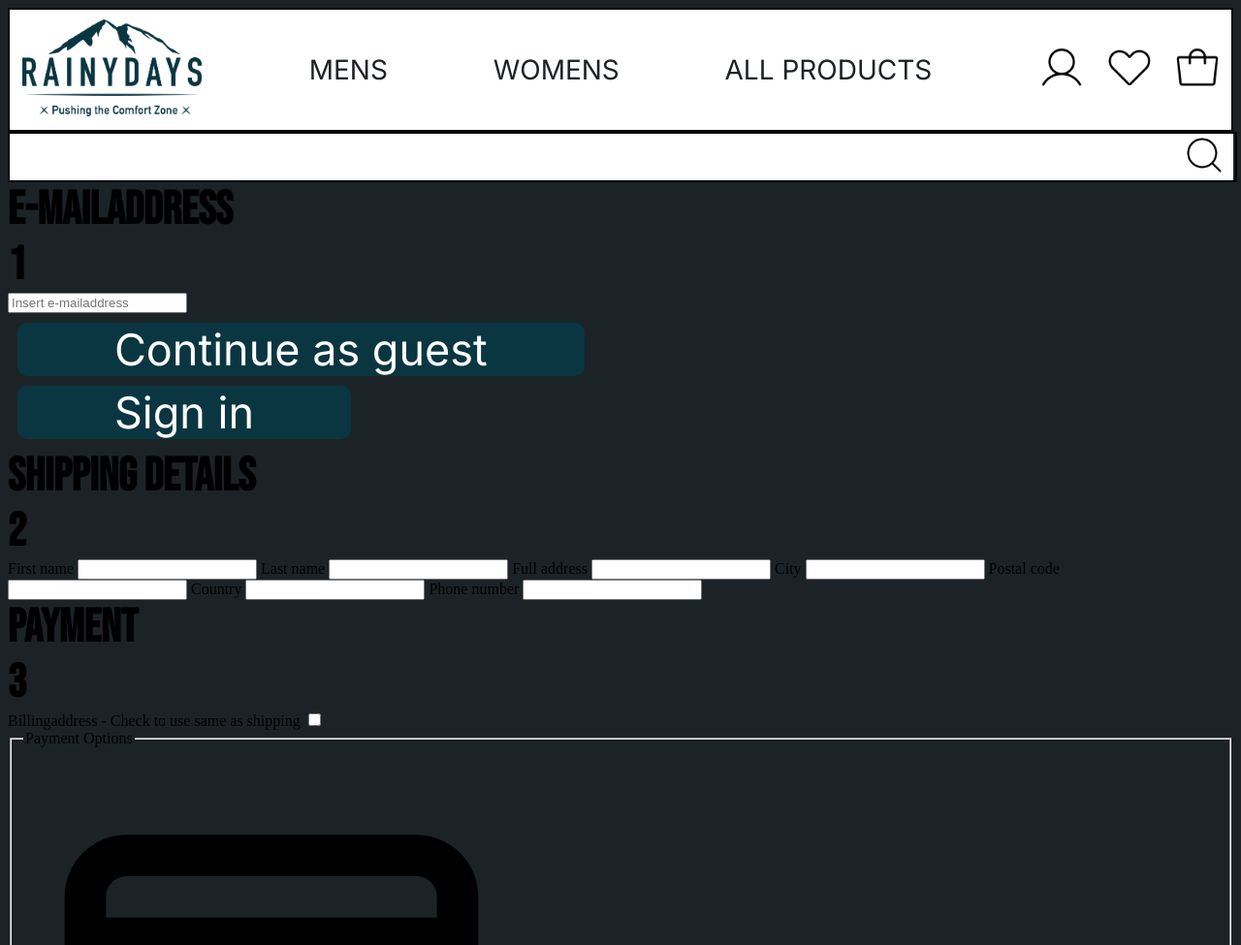
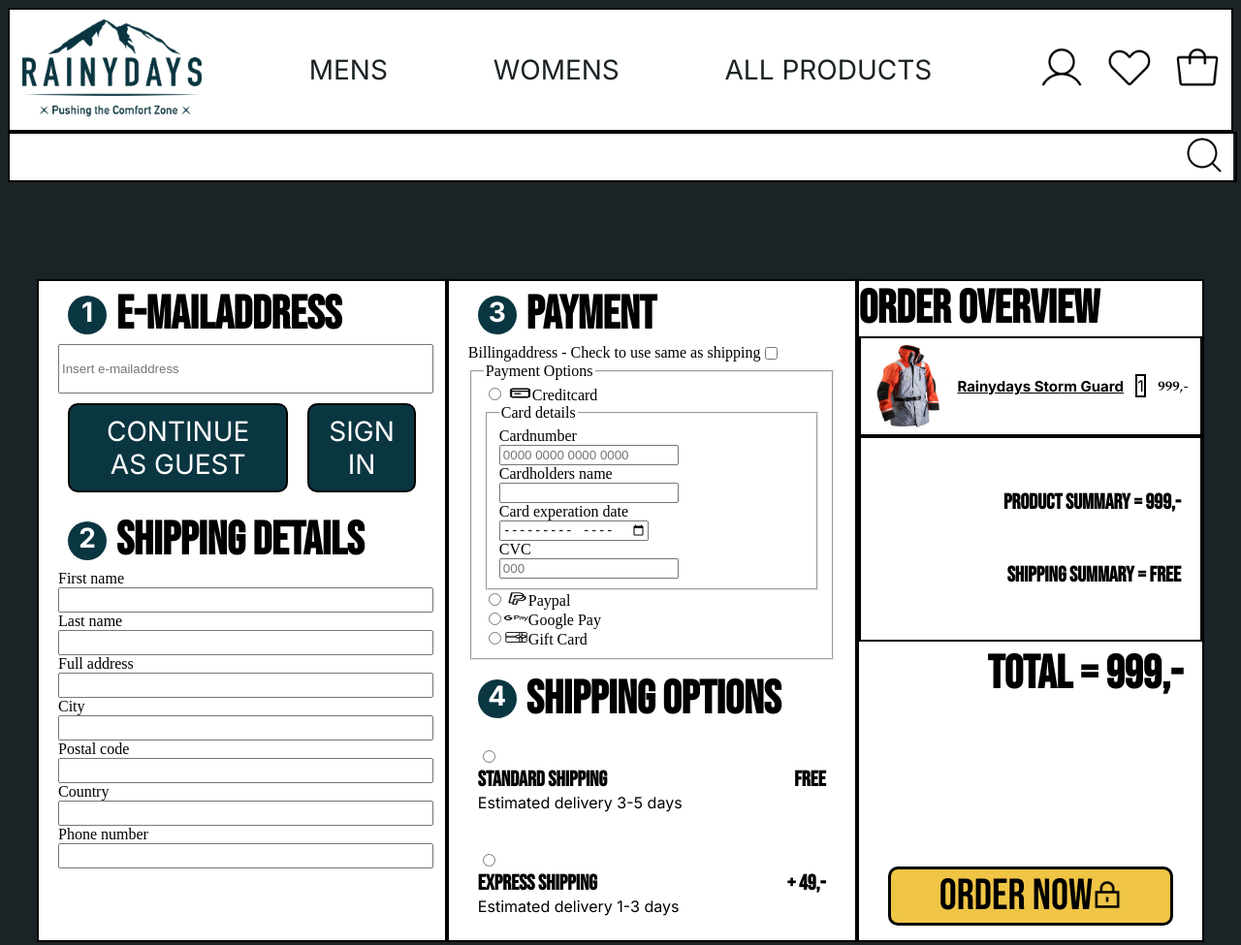
Before and after one commit to Siriskarsvag/rainydays, a plain HTML site: page products/payment-details.html in a window 1280 px wide. Shown: the top 975 px of the page at 97% size. Drawn offline with nearby package versions, Linux system fonts and the light colour scheme.

Commit message:
Added styling to payment detail page

```diff
--- a/products/payment-details.html
+++ b/products/payment-details.html
@@ -39,88 +39,95 @@
                 </div>
         </header>
         <main>
+            <section class="payment">
                 <section class="payment-steps">
-                <div class="step-1">
+                    <div class="step-section">
+                        <div class="step-header">
+                            <h2 class="steps">1</h2>
                             <h2>E-mailaddress</h2>
-                    <h2 class="steps">1</h2>
-                    <form>
-                        <input type="email" id="email" name="email" placeholder="Insert e-mailaddress">
+                        </div>
+                        <form class="email">
+                            <input type="email" id="email" name="email" placeholder="Insert e-mailaddress" autocomplete="on">
                         </form>
-                    <div class="cta-blue">
-                        <p>Continue as guest</p>
-                    </div>
-                    <div class="cta-blue">
-                        <p>Sign in</p>
+                        <div class="mail-buttons">
+                            <div class="cta-blue">CONTINUE AS GUEST</div>
+                            <div class="cta-blue">SIGN IN</div>
                         </div>
                     </div>
-                <div class="step-2">
+                    <div class="step-section">
+                        <div class="step-header">
+                            <h2 class="steps">2</h2>
                             <h2>Shipping Details</h2>
-                    <h2 class="steps">2</h2>
+                        </div>
                         <form class="shipping-form">
                             <label for="firstname">First name</label>
                             <input type="text" id="firstname" name="firstname">
                             <label for="lastname">Last name</label>
                             <input type="text" id="lastname" name="lastname">
                             <label for="address">Full address</label>
-                        <input type="text" id="address" name="address">
+                            <input type="text" id="address" name="address" autocomplete="on">
                             <label for="city">City</label>
                             <input type="text" id="city" name="city">
                             <label for="postalcode">Postal code</label>
                             <input type="number" id="postalcode" name="postalcode">
                             <label for="country">Country</label>
-                        <input type="text" id="country" name="country">
+                            <input type="text" id="country" name="country" autocomplete="on">
                             <label for="phone">Phone number</label>
-                        <input type="tel" id="phone" name="phone">
+                            <input type="tel" id="phone" name="phone" autocomplete="on">
                         </form>
                     </div>
-                <div class="step-3">
+                </section>
+                <section class="shipping-options">
+                    <div class="step-section">
+                        <div class="step-header">
+                            <h2 class="steps">3</h2>
                             <h2>Payment</h2>
-                    <h2 class="steps">3</h2>
+                        </div>
                         <form class="billing">
                             <label for="billingaddress">Billingaddress - Check to use same as shipping</label>
                             <input type="checkbox" id="billingaddress" name="billingaddress">
                         </form>
-                    <form class="payment-options">
-                        <fieldset>
+                        <form>
+                            <fieldset class="payment-options">
                                 <legend>Payment Options</legend>
-                            <label for="creditcard"><img src="../images/icons/10131970_creditcard_line_icon.png"/>Creditcard </label>
-                            <input type="radio" id="creditcard" name="creditcard">
-                                <form class="card-details">
-                                    <fieldset>
+                                <label for="creditcard"><input type="radio" id="creditcard" name="creditcard"> <img src="../images/icons/10131970_creditcard_line_icon.png"/>Creditcard </label>
+                                    <form>
+                                        <fieldset class="card-details">
                                             <legend>Card details</legend>
-                                        <label for="cardnumber">Cardnumber</label>
-                                        <input type="number" id="cardnumber" name="cardnumber" placeholder="0000 0000 0000 0000">
-                                        <label for="cardnholder">Cardholders name</label>
-                                        <input type="text" id="cardholder" name="cardholder">
-                                        <label for="experation_date">Card experation date</label>
-                                        <input type="month" id="experation_date" name="experation_date" placeholder="MM/YY">
-                                        <label for="cvc">CVC</label>
-                                        <input type="number" id="cvc" name="cvc" placeholder="000">
+                                            <label for="cardnumber">Cardnumber</label></br>
+                                            <input type="number" id="cardnumber" name="cardnumber" placeholder="0000 0000 0000 0000"></br>
+                                            <label for="cardholder">Cardholders name</label></br>
+                                            <input type="text" id="cardholder" name="cardholder"></br>
+                                            <label for="experation_date">Card experation date</label></br>
+                                            <input type="month" id="experation_date" name="experation_date" placeholder="MM/YY"></br>
+                                            <label for="cvc">CVC</label></br>
+                                            <input type="number" id="cvc" name="cvc" placeholder="000"></br>
                                         </fieldset>
                                     </form>
-                            <label for="paypal"><img src="../images/icons/5340264_pay_payment_paypal_icon.png"/>Paypal </label>
-                            <input type="radio" id="paypal" name="paypal">
-                            <label for="googlepay"><img src="../images/icons/4691404_googlepay_icon.png"/>Google Pay </label>
-                            <input type="radio" id="googlepay" name="googlepay">
-                            <label for="giftcard"><img src="../images/icons/9133486_giftcard_icon.png"/>Gift Card </label>
-                            <input type="radio" id="giftcard" name="giftcard">
+                                <label for="paypal"><input type="radio" id="paypal" name="paypal"><img src="../images/icons/5340264_pay_payment_paypal_icon.png"/>Paypal </label>
+                                <label for="googlepay"><input type="radio" id="googlepay" name="googlepay"><img src="../images/icons/4691404_googlepay_icon.png"/>Google Pay  </label>
+                                <label for="giftcard"><input type="radio" id="giftcard" name="giftcard"><img src="../images/icons/9133486_giftcard_icon.png"/>Gift Card </label>
                             </fieldset>
                         </form>
                     </div>
-            </section>
-            <section class="shipping-options">
-                </br>
+                    <div class="step-section">
+                        <div class="step-header">
+                            <h2 class="steps">4</h2>
                             <h2>Shipping options</h2>
-                <form class="shipping-methods">
-                    <label for="standard">Standard shipping <p>Estimated delivery 3-5 days</p></label>
-                    <input type="radio" id="standard" name="standard">
+                        </div>
+                        <div class="shipping-methods">
+                            <form>
+                                <label for="standard"><input type="radio" id="standard" name="standard"><h3>Standard shipping</h3><p>Estimated delivery 3-5 days</p></label>
                             </form>
-                <h2>FREE</h2>
-                <form class="shipping-methods">
-                    <label for="express">Express shipping <p>Estimated delivery 1-3 days</p></label>
-                    <input type="radio" id="express" name="express">
+                            <h3>FREE</h3>
+                        </div>
+                        <div class="shipping-methods">
+                            <form>
+                                <label for="express"><input type="radio" id="express" name="express"><h3>Express shipping</h3><p>Estimated delivery 1-3 days</p></label>
                             </form>
-                <h2>+ 49,-</h2>
+                            <h3>+ 49,-</h3>
+                        </div>
+                    </div>
                 </section>
                 <section class="order-overview">
                     <h2>ORDER OVERVIEW</h2>
@@ -128,19 +135,19 @@
                         <img src="../images/RainyDays_Jacket1.jpg" alt="Rainydays Storm guard - red and silver"/>
                         <h4>Rainydays Storm Guard</h4>
                         <p>1</p>
-                    <p>999,-</p>
+                        <h6>999,-</h6>
                     </div>
-                <div class="summary-overview">
+                    <div class="summary">
                         <h3>Product Summary = 999,-</h3>
                         <h3>Shipping Summary = FREE</h3>
                     </div>
                     <div class="checkout">
-                    <h2>Total</h2>
-                    <h2>999,-</h2>
+                        <h2>Total = 999,-</h2>
                         <div class="cta-button">
                             <a href="confirmation.html">ORDER NOW<img src="../images/icons/10758960_lock_icon.png"/></a>
                         </div>
                     </div>
+                </section>
             </section>
         </main>
         <footer>
--- a/products/styles.css
+++ b/products/styles.css
@@ -85,7 +85,7 @@
     background-color: #F0C546;
     font-family: "Bebas Neue", sans-serif;
     font-size: 45px;
-    padding: 0px 100px;
+    padding: 0px 50px;
     margin: 10px;
     width: fit-content;
 }
@@ -95,6 +95,11 @@
     color: black;
     text-align: center;
     text-wrap: nowrap;
+}
+
+.cta-button img {
+    width: 30px;
+    height: 30px;
 }
 
 /*Main style & layout*/
@@ -125,6 +130,7 @@
     font-family: "Inter";
     font-size: 15px;
     text-decoration: underline;
+    margin: 0px;
 }
 
 h5 {
@@ -330,7 +336,7 @@
 }
 
 .product-card:hover .overlay{
-    opacity: 0.5;
+    opacity: 1;
     transition-duration: 1s;
     transition-timing-function: ease-in-out;
 }
@@ -424,6 +430,7 @@
     display: flex;
     flex-direction: column;
     justify-content: space-between;
+    align-items: center;
 }
 
 .cart-items {
@@ -434,7 +441,7 @@
     flex: 1;
     height: 90px;
     font-family: "Bebas Neue";
-    font-size: 30px;
+    font-size: 22px;
 }
 
 tr {
@@ -450,11 +457,17 @@
     flex: 1;
     display: flex;
     border: solid 2px black;
+    justify-content: space-evenly;
+    align-items: center;
 }
 
 .product-chosen > img {
     width: 75px;
     height: auto;
+}
+
+.product-chosen > p {
+    border: solid 2px black;
 }
 
 .item-quantity {
@@ -480,11 +493,12 @@
 
 .cta-blue {
     border-radius: 10px;
+    border: solid 2px black;
     background-color: #0A3641;
     color: #FFFFFF;
     font-family: "Bebas Neue", sans-serif;
     font-size: 45px;
-    padding: 0px 100px;
+    padding: 0px 50px;
     margin: 10px;
     width: fit-content;
 }
@@ -505,19 +519,20 @@
 }
 
 .summary-overview {
-    flex: 5;
+    flex: 2;
     display: flex;
     flex-direction: column;
-    justify-content: flex-start;
     align-items: flex-end;
+    justify-content: space-between;
     border: solid 2px black;
 }
 
 .continue-to-checkout {
-    flex: 1;
+    flex: 2;
     border: solid 2px black;
     display: flex;
     flex-direction: column;
+    justify-content: space-between;
 }
 
 .total {
@@ -545,6 +560,126 @@
 .prod-options {
     display: flex;
 }
+
+/*Payment details*/
+
+.payment {
+    display: flex;
+    flex-direction: row;
+    padding: 100px 30px;
+    height: fit-content;
+}
+
+.payment-steps {
+    flex: 1;
+    border: solid 2px black;
+    background-color: #FFFFFF;
+}
+
+.step-header {
+    display: flex;
+    justify-content: flex-start;
+    align-items: center;
+}
+
+.steps {
+    background-color: #0A3641;
+    width: 40px;
+    height: 40px;
+    font-family: "Inter";
+    font-size: 28px;
+    color: #FFFFFF;
+    border-radius: 50%;
+    text-align: center;
+    margin: 10px;
+}
+
+.step-section {
+   display: flex;
+   flex-direction: column;
+   padding: 5px 20px;
+}
+
+.email input {
+   width: 100%;
+   height: 45px;
+}
+
+.mail-buttons {
+    display: flex;
+    justify-content: space-between;
+}
+
+.mail-buttons > .cta-blue {
+    font-family: "Inter";
+    font-size: 28px;
+    padding: 10px 20px;
+    text-align: center;
+}
+
+.shipping-form input {
+    width: 100%;
+    height: 20px;
+}
+
+.billing {
+    display: flex;
+}
+
+.payment-options {
+    display: flex;
+    flex-direction: column;
+}
+
+label img {
+    width: 25px;
+    height: 15px;
+}
+
+.shipping-options {
+    flex: 1;
+    display: flex;
+    flex-direction: column;
+    border: solid 2px black;
+    background-color: #FFFFFF;
+}
+
+.shipping-methods {
+    display: flex;
+    flex-direction: row;
+    align-items: center;
+    padding: 20px 10px;
+    justify-content: space-between;
+}
+
+.order-overview {
+    flex: 0.5;
+    display: flex;
+    flex-direction: column;
+    border: solid 2px black;
+    background-color: #FFFFFF;
+}
+
+.summary {
+    flex: 2;
+    justify-content: space-evenly;
+    align-items: flex-end;
+    padding: 5px 20px;
+    display: flex;
+    flex-direction: column;
+    border: solid 2px black;
+}
+
+.checkout {
+    flex: 3;
+    display: flex;
+    flex-direction: column;
+    align-items: flex-end;
+    justify-content: space-between;
+    padding: 5px 20px;
+}
+
+
 
 /*media queries*/
 
@@ -603,6 +738,12 @@
     }
 
     .cta-button {
+        font-size: 30px;
+        padding: 3px 40px;
+    }
+
+    .cta-blue {
+        font-size: 30px;
         padding: 3px 40px;
     }
 
@@ -668,6 +809,8 @@
 
 .cart {
     flex-direction: column;
+    padding: 0px;
+    margin: 30px 20px;
 }
 
 h4 {
@@ -675,7 +818,20 @@
 }
 
 p {
-    font-size: 10px;
+    font-size: 14px;
+}
+
+/*payment details*/
+
+.payment {
+    flex-direction: column;
+    margin: 30px 20px;
+    padding: 0px;
+}
+
+.mail-buttons > .cta-blue {
+    font-size: 20px;
+    padding: 10px 20px;
 }
 
 }
```
Also changed, not shown: products/cart.html (+4 -21 lines). Lines whose indentation alone changed are shown as unchanged.
